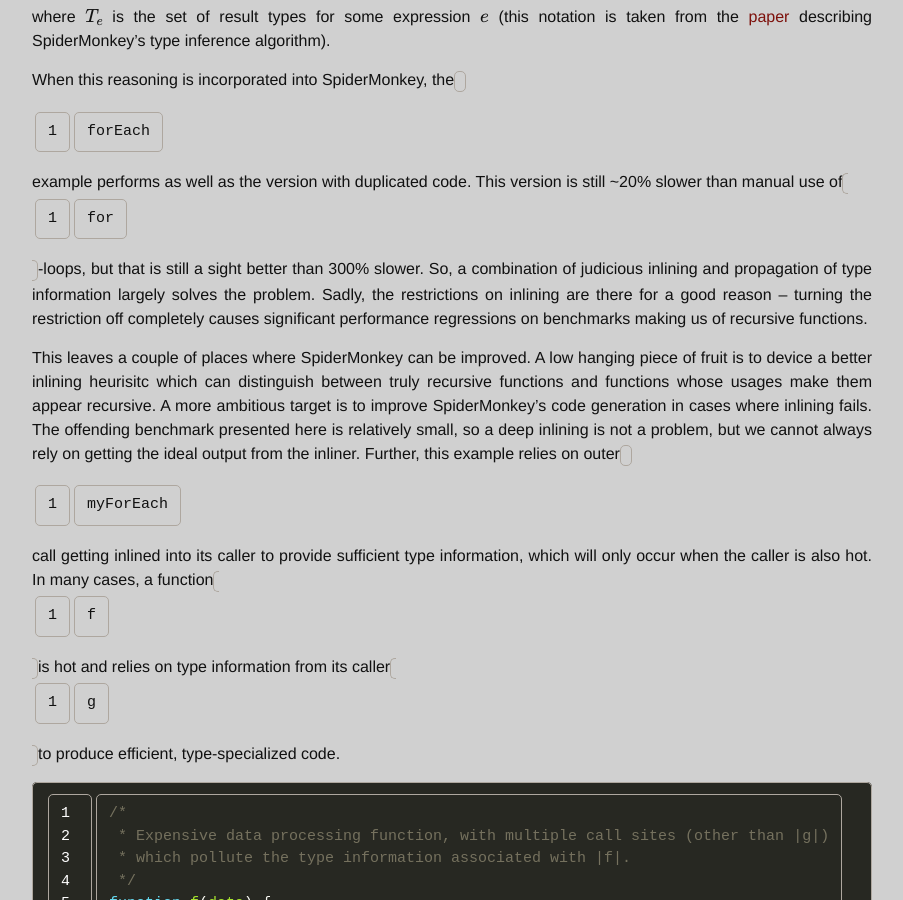
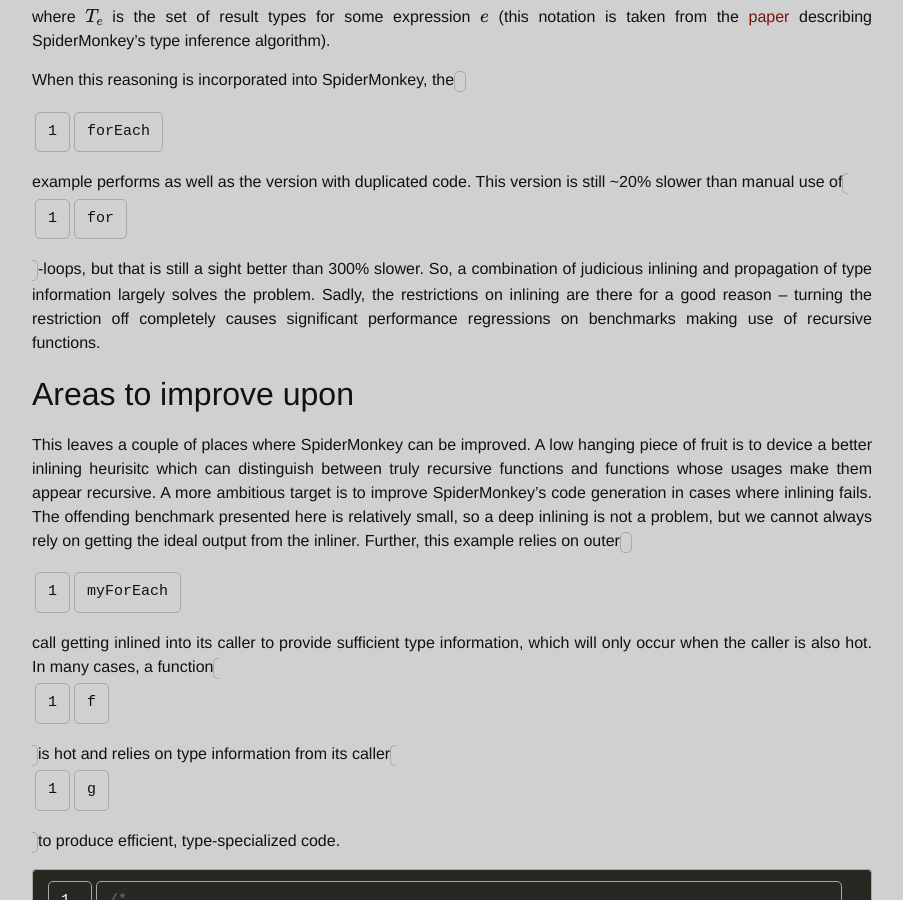
Before and after one commit to sabauma/sabauma.github.io, a Jekyll site: the page built from _posts/2015-07-04-type-refinement.md, in a window 1280 px wide and 900 px high, scrolled down 4435 px. Shown: the whole window, without its empty margins (188-1091 px from the left). Built offline with Jekyll 4.4.1, drawn with Linux system fonts in a browser that asks for light colours; formulas are drawn with MathJax 3; some of the changed text lies outside the part shown.

Commit message:
More speculation

```diff
--- a/_posts/2015-07-04-type-refinement.md
+++ b/_posts/2015-07-04-type-refinement.md
@@ -172,7 +172,10 @@
 largely solves the problem.
 Sadly, the restrictions on inlining are there for a good reason -- turning the
 restriction off completely causes significant performance regressions on
-benchmarks making us of recursive functions.
+benchmarks making use of recursive functions.
+
+Areas to improve upon
+---
 
 This leaves a couple of places where SpiderMonkey can be improved.
 A low hanging piece of fruit is to device a better inlining heurisitc which can
```
Also changed, not shown: other parts of _posts/2015-07-04-type-refinement.md (+2 -1 lines).
